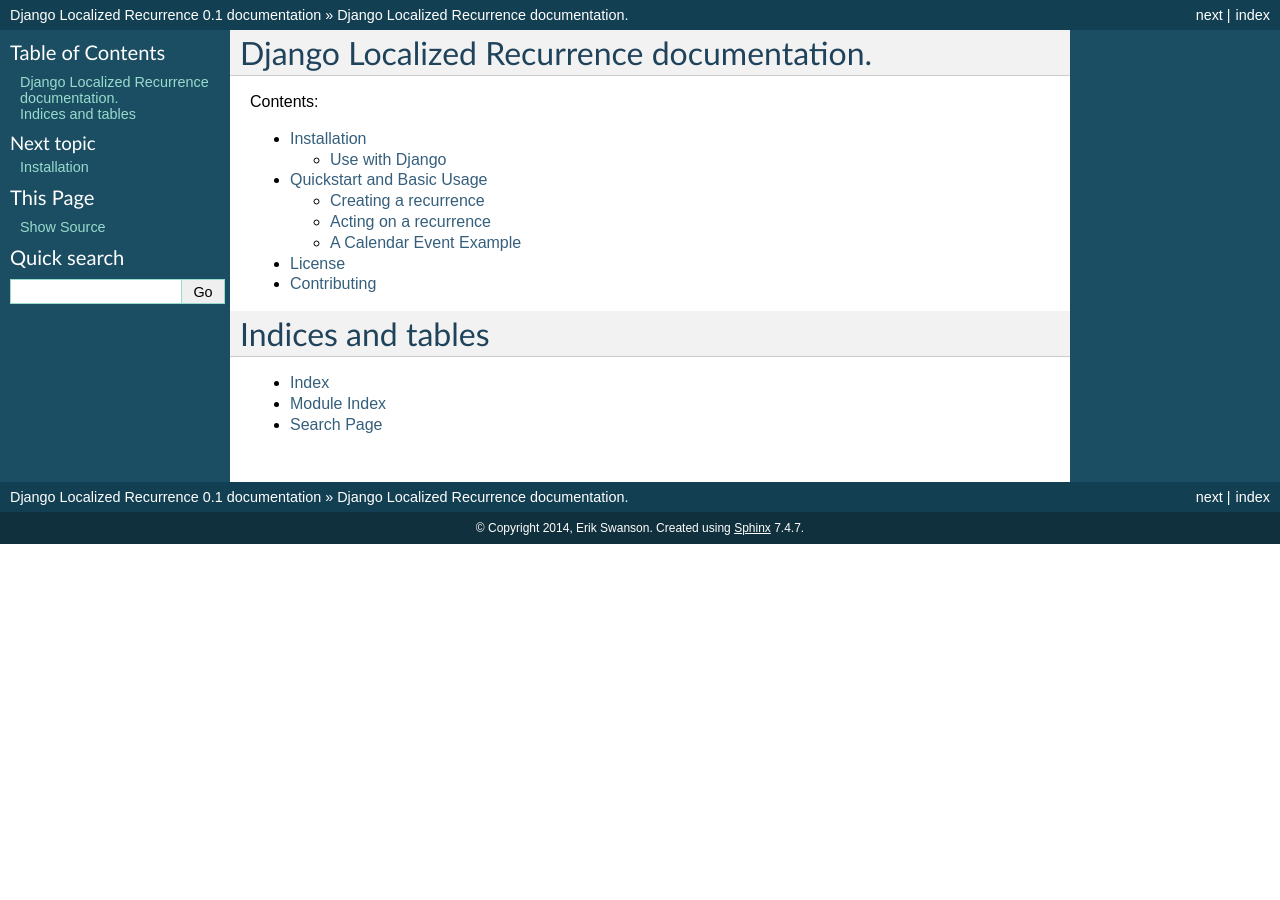
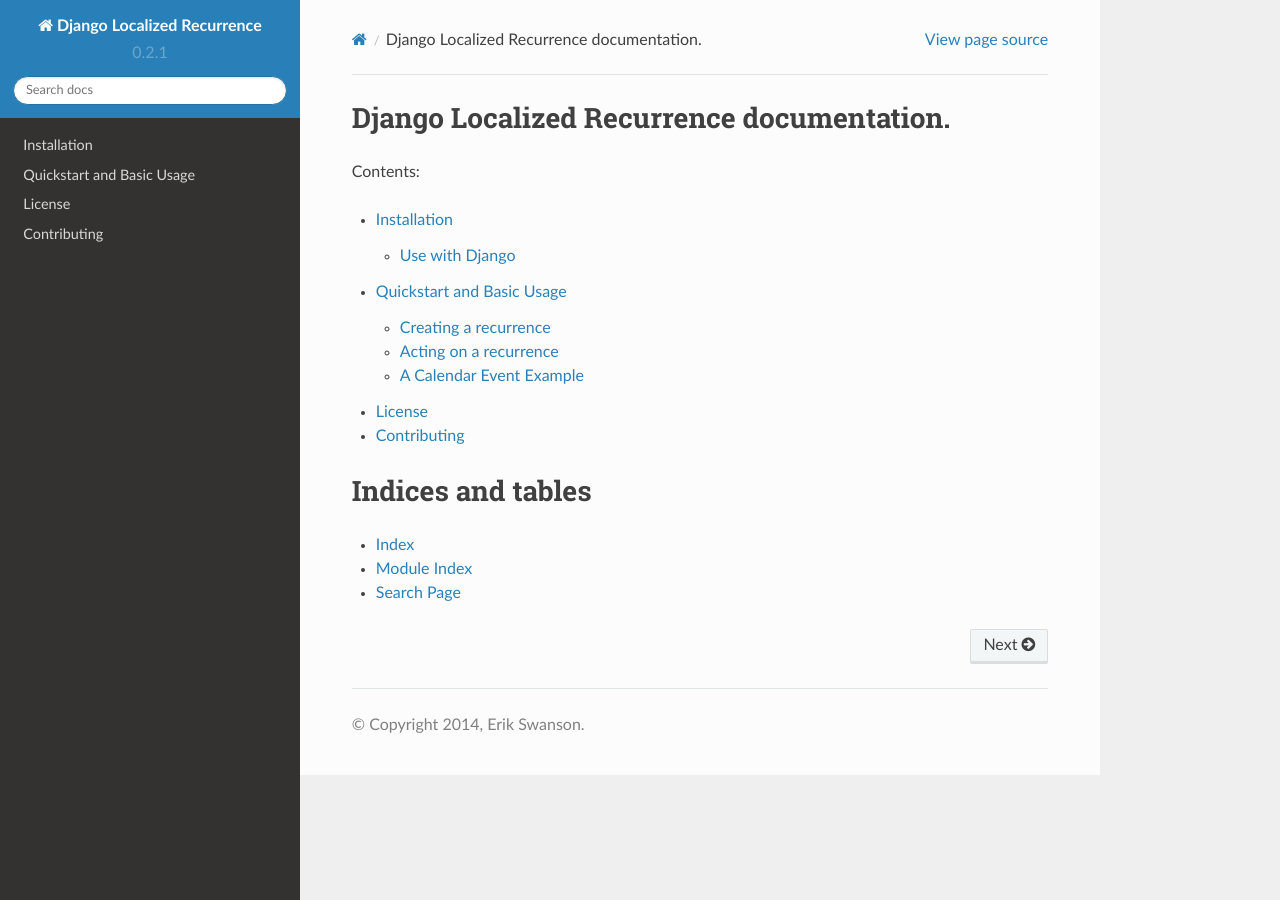
Before and after one commit to ambitioninc/django-localized-recurrence, a Sphinx documentation site: the page built from docs/source/index.rst, in a window 1280 px wide. Built offline with Sphinx 7.4.7 and the Read the Docs theme 2.0.0, drawn with Linux system fonts in a browser that asks for light colours; some of the changed lines change nothing that is shown.

Commit message:
Pared down docs conf.py file.

```diff
--- a/docs/source/conf.py
+++ b/docs/source/conf.py
@@ -1,19 +1,23 @@
 # -*- coding: utf-8 -*-
 #
-# Django Localized Recurrence documentation build configuration file, created by
-# sphinx-quickstart on Sun Apr  6 14:28:21 2014.
+# Django Localized Recurrence documentation build configuration file.
 #
 # This file is execfile()d with the current directory set to its
 # containing dir.
-#
-# Note that not all possible configuration values are present in this
-# autogenerated file.
-#
-# All configuration values have a default; values that are commented out
-# serve to show the default.
 
 import sys
 import os
+
+def get_version():
+    """
+    Extracts the version number from the version.py file.
+    """
+    VERSION_FILE = '../version.py'
+    mo = re.search(r'^__version__ = [\'"]([^\'"]*)[\'"]', open(VERSION_FILE, 'rt').read(), re.M)
+    if mo:
+        return mo.group(1)
+    else:
+        raise RuntimeError('Unable to find version string in {0}.'.format(VERSION_FILE))
 
 # If extensions (or modules to document with autodoc) are in another directory,
 # add these directories to sys.path here. If the directory is relative to the
@@ -22,14 +26,12 @@
 
 # -- General configuration ------------------------------------------------
 
-# If your documentation needs a minimal Sphinx version, state it here.
-#needs_sphinx = '1.0'
-
 # Add any Sphinx extension module names here, as strings. They can be
 # extensions coming with Sphinx (named 'sphinx.ext.*') or your custom
 # ones.
 extensions = [
     'sphinx.ext.autodoc',
+    'sphinx.ext.intersphinx',
 ]
 
 # Add any paths that contain templates here, relative to this directory.
@@ -38,9 +40,6 @@
 # The suffix of source filenames.
 source_suffix = '.rst'
 
-# The encoding of source files.
-#source_encoding = 'utf-8-sig'
-
 # The master toctree document.
 master_doc = 'index'
 
@@ -48,101 +47,37 @@
 project = u'Django Localized Recurrence'
 copyright = u'2014, Erik Swanson'
 
-# The version info for the project you're documenting, acts as replacement for
-# |version| and |release|, also used in various other places throughout the
-# built documents.
-#
 # The short X.Y version.
-version = '0.1'
+version = get_version()
 # The full version, including alpha/beta/rc tags.
-release = '0.1'
+release = get_version()
 
-# The language for content autogenerated by Sphinx. Refer to documentation
-# for a list of supported languages.
-#language = None
-
-# There are two options for replacing |today|: either, you set today to some
-# non-false value, then it is used:
-#today = ''
-# Else, today_fmt is used as the format for a strftime call.
-#today_fmt = '%B %d, %Y'
-
-# List of patterns, relative to source directory, that match files and
-# directories to ignore when looking for source files.
-exclude_patterns = []
-
-# The reST default role (used for this markup: `text`) to use for all
-# documents.
-#default_role = None
-
-# If true, '()' will be appended to :func: etc. cross-reference text.
-#add_function_parentheses = True
-
-# If true, the current module name will be prepended to all description
-# unit titles (such as .. function::).
-#add_module_names = True
-
-# If true, sectionauthor and moduleauthor directives will be shown in the
-# output. They are ignored by default.
-#show_authors = False
+exclude_patterns = ['_build']
 
 # The name of the Pygments (syntax highlighting) style to use.
 pygments_style = 'sphinx'
 
-# A list of ignored prefixes for module index sorting.
-#modindex_common_prefix = []
-
-# If true, keep warnings as "system message" paragraphs in the built documents.
-#keep_warnings = False
-
+intersphinx_mapping = {
+    'python': ('http://python.readthedocs.org/en/v2.7.2/', None),
+}
 
 # -- Options for HTML output ----------------------------------------------
 
-# The theme to use for HTML and HTML Help pages.  See the documentation for
-# a list of builtin themes.
 html_theme = 'default'
-
-# Theme options are theme-specific and customize the look and feel of a theme
-# further.  For a list of options available for each theme, see the
-# documentation.
-#html_theme_options = {}
 
 # Add any paths that contain custom themes here, relative to this directory.
 #html_theme_path = []
 
-# The name for this set of Sphinx documents.  If None, it defaults to
-# "<project> v<release> documentation".
-#html_title = None
-
-# A shorter title for the navigation bar.  Default is the same as html_title.
-#html_short_title = None
-
-# The name of an image file (relative to this directory) to place at the top
-# of the sidebar.
-#html_logo = None
-
-# The name of an image file (within the static path) to use as favicon of the
-# docs.  This file should be a Windows icon file (.ico) being 16x16 or 32x32
-# pixels large.
-#html_favicon = None
+on_rtd = os.environ.get('READTHEDOCS', None) == 'True'
+if not on_rtd:  # only import and set the theme if we're building docs locally
+    import sphinx_rtd_theme
+    html_theme = 'sphinx_rtd_theme'
+    html_theme_path = [sphinx_rtd_theme.get_html_theme_path()]
 
 # Add any paths that contain custom static files (such as style sheets) here,
 # relative to this directory. They are copied after the builtin static files,
 # so a file named "default.css" will overwrite the builtin "default.css".
 html_static_path = ['_static']
-
-# Add any extra paths that contain custom files (such as robots.txt or
-# .htaccess) here, relative to this directory. These files are copied
-# directly to the root of the documentation.
-#html_extra_path = []
-
-# If not '', a 'Last updated on:' timestamp is inserted at every page bottom,
-# using the given strftime format.
-#html_last_updated_fmt = '%b %d, %Y'
-
-# If true, SmartyPants will be used to convert quotes and dashes to
-# typographically correct entities.
-#html_use_smartypants = True
 
 # Custom sidebar templates, maps document names to template names.
 #html_sidebars = {}
@@ -151,34 +86,14 @@
 # template names.
 #html_additional_pages = {}
 
-# If false, no module index is generated.
-#html_domain_indices = True
-
-# If false, no index is generated.
-#html_use_index = True
-
-# If true, the index is split into individual pages for each letter.
-#html_split_index = False
-
-# If true, links to the reST sources are added to the pages.
-#html_show_sourcelink = True
-
 # If true, "Created using Sphinx" is shown in the HTML footer. Default is True.
-#html_show_sphinx = True
+html_show_sphinx = False
 
 # If true, "(C) Copyright ..." is shown in the HTML footer. Default is True.
-#html_show_copyright = True
-
-# If true, an OpenSearch description file will be output, and all pages will
-# contain a <link> tag referring to it.  The value of this option must be the
-# base URL from which the finished HTML is served.
-#html_use_opensearch = ''
-
-# This is the file name suffix for HTML files (e.g. ".xhtml").
-#html_file_suffix = None
+html_show_copyright = True
 
 # Output file base name for HTML help builder.
-htmlhelp_basename = 'DjangoLocalizedRecurrencedoc'
+htmlhelp_basename = 'django-localized-recurrence-doc'
 
 
 # -- Options for LaTeX output ---------------------------------------------
@@ -202,39 +117,14 @@
    u'Erik Swanson', 'manual'),
 ]
 
-# The name of an image file (relative to this directory) to place at the top of
-# the title page.
-#latex_logo = None
-
-# For "manual" documents, if this is true, then toplevel headings are parts,
-# not chapters.
-#latex_use_parts = False
-
-# If true, show page references after internal links.
-#latex_show_pagerefs = False
-
-# If true, show URL addresses after external links.
-#latex_show_urls = False
-
-# Documents to append as an appendix to all manuals.
-#latex_appendices = []
-
-# If false, no module index is generated.
-#latex_domain_indices = True
-
-
 # -- Options for manual page output ---------------------------------------
 
 # One entry per manual page. List of tuples
 # (source start file, name, description, authors, manual section).
 man_pages = [
-    ('index', 'djangolocalizedrecurrence', u'Django Localized Recurrence Documentation',
+    ('index', 'django-localized-recurrence', u'Django Localized Recurrence Documentation',
      [u'Erik Swanson'], 1)
 ]
-
-# If true, show URL addresses after external links.
-#man_show_urls = False
-
 
 # -- Options for Texinfo output -------------------------------------------
 
@@ -246,15 +136,3 @@
    u'Erik Swanson', 'DjangoLocalizedRecurrence', 'One line description of project.',
    'Miscellaneous'),
 ]
-
-# Documents to append as an appendix to all manuals.
-#texinfo_appendices = []
-
-# If false, no module index is generated.
-#texinfo_domain_indices = True
-
-# How to display URL addresses: 'footnote', 'no', or 'inline'.
-#texinfo_show_urls = 'footnote'
-
-# If true, do not generate a @detailmenu in the "Top" node's menu.
-#texinfo_no_detailmenu = False
```
